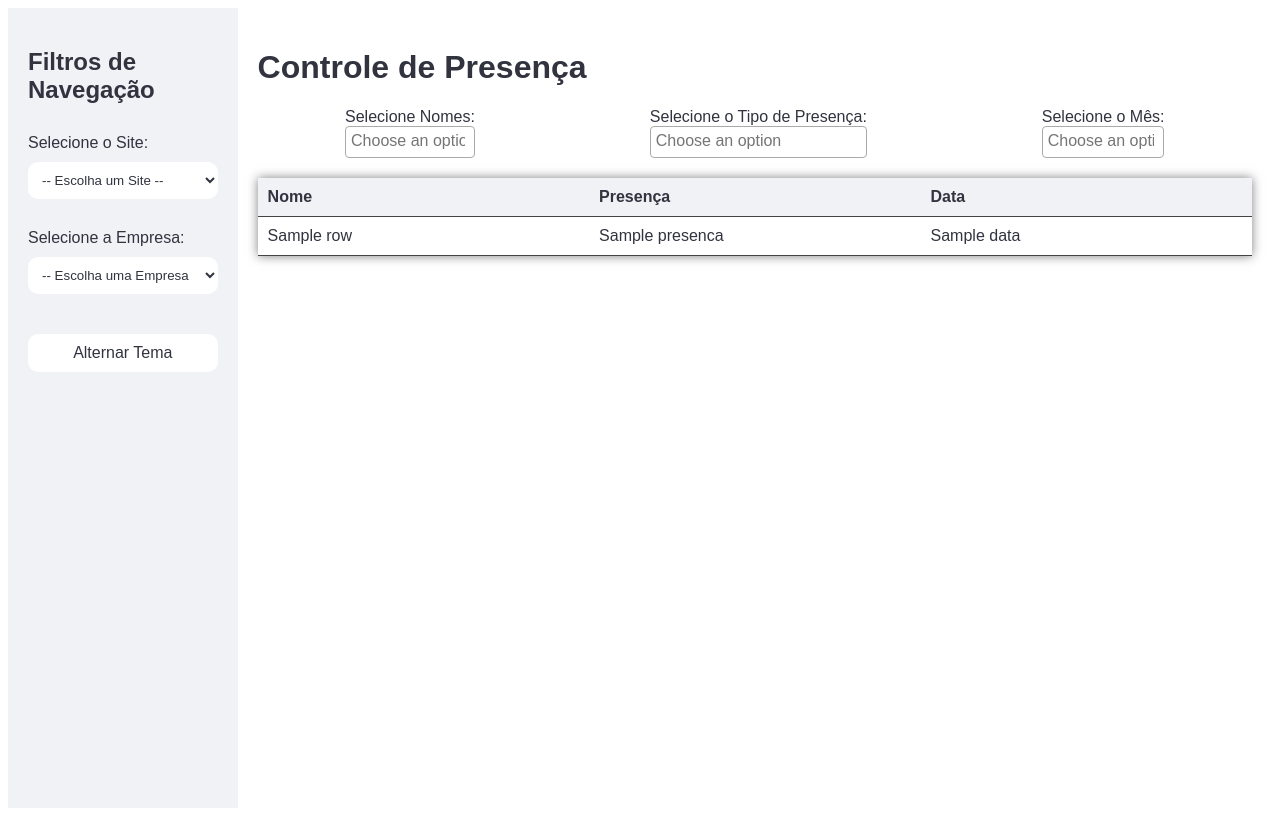
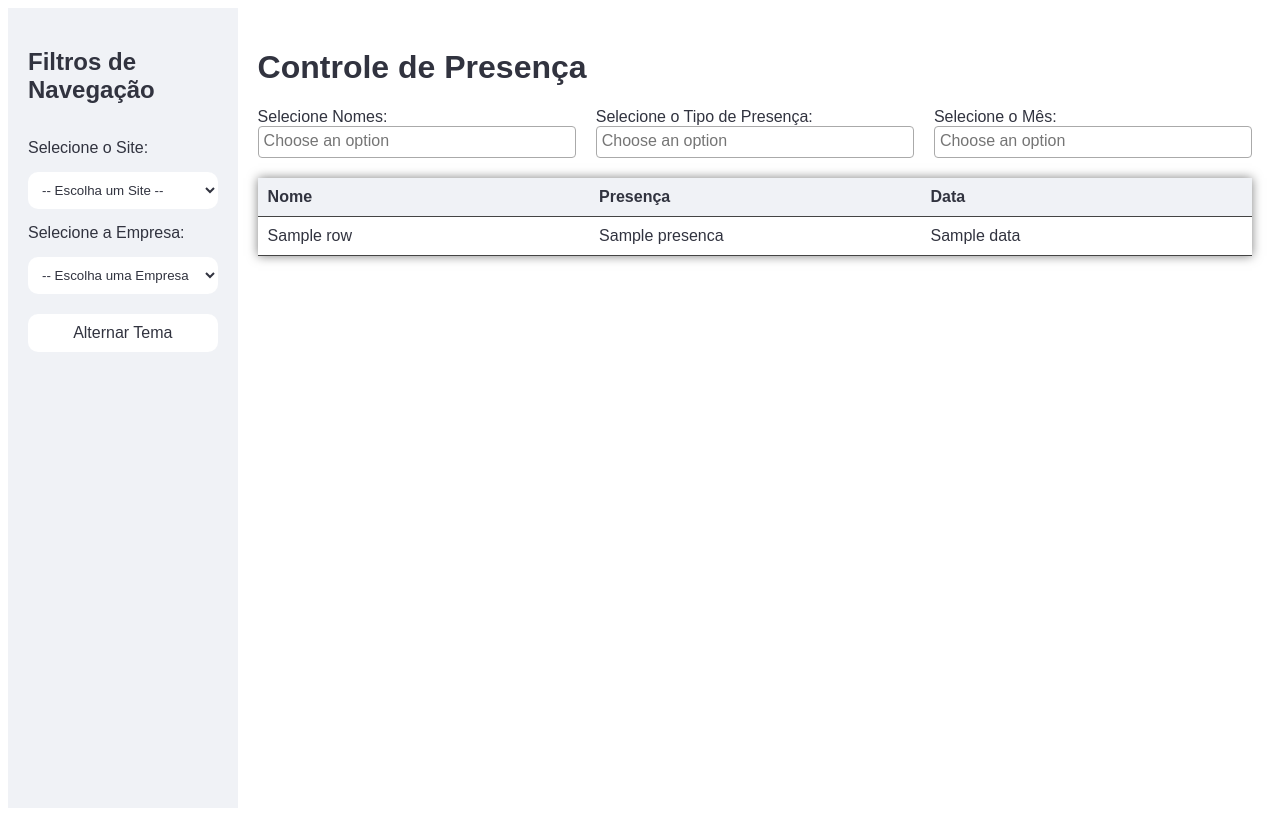
Before and after one commit to Pontessxx/VenvQua-Flask_integration_v1, a Flask app: template meu_app_flask/templates/index.html in a window 1280 px wide. Run offline with Flask 3, Linux system fonts and the light colour scheme; the template is opened without the code that fills it: most values are stand-ins (such as "Sample title", 1, 10 or a date in 2020).

Commit message:
salvando_localhost_thema

```diff
--- a/meu_app_flask/static/styles.css
+++ b/meu_app_flask/static/styles.css
@@ -52,16 +52,15 @@ body {
     background-color: var(--menu-background-color);
     transition: background-color 0.3s;
 }
+
 .menu form {
     display: flex;
     flex-direction: column;
-    gap: 10px;
+    gap: 15px;
 }
-.menu #site,
-.menu #empresa {
+.menu select {
     padding: 10px;
     border-radius: 10px;
-    margin-bottom: 20px;
     background-color: var(--background-color);
     color: var(--text-color);
     border: none;
@@ -74,17 +73,22 @@ body {
 
 /* Formulário de Filtros */
 .filtros {
+    display: flex;
     gap: 20px;
     margin-bottom: 20px;
+    justify-content: space-between;
 }
 .filtros form {
     display: flex;
-    justify-content:space-around;
+    flex: 1;
+    gap: 20px;
 }
-.filtros form div{
+.filtros form div {
+    flex: 1;
     display: flex;
     flex-direction: column;
 }
+
 /* Tabela */
 #table-container {
     max-height: 400px;
@@ -121,11 +125,6 @@ body {
 #table-container::-webkit-scrollbar-thumb {
     background-color: var(--menu-background-color);
     border-radius: 10px;
-    background-clip: padding-box;
-}
-
-#table-container::-webkit-scrollbar-thumb:hover {
-    background-color: var(--menu-background-color);
 }
 
 #table-container::-webkit-scrollbar-track {
--- a/meu_app_flask/templates/index.html
+++ b/meu_app_flask/templates/index.html
@@ -26,8 +26,19 @@
                 $('#filterForm').submit();
             });
 
+              // Verifica e aplica o tema salvo no LocalStorage
+            const savedTheme = localStorage.getItem('theme');
+            if (savedTheme) {
+                document.body.classList.add(savedTheme);
+            }
+
+            // Alterna o tema e salva no LocalStorage
             $('#toggle-theme').on('click', function () {
                 document.body.classList.toggle('dark-mode');
+                const currentTheme = document.body.classList.contains('dark-mode')
+                    ? 'dark-mode'
+                    : 'light-mode';
+                localStorage.setItem('theme', currentTheme);
             });
         });
     </script>
@@ -35,7 +46,6 @@
 <body>
     <div class="container">
         <div class="menu">
-
             <form id="siteForm" action="/" method="POST">
                 <h2>Filtros de Navegação</h2>
                 <label for="site">Selecione o Site:</label>
@@ -97,7 +107,6 @@
                             {% endfor %}
                         </select>
                     </div>
-
                 </form>
             </div>
 
```
